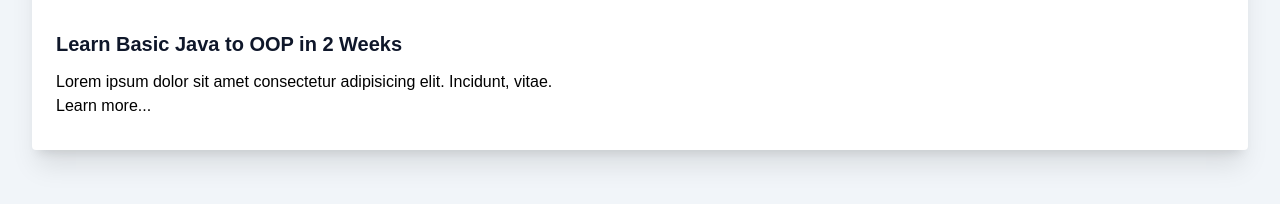
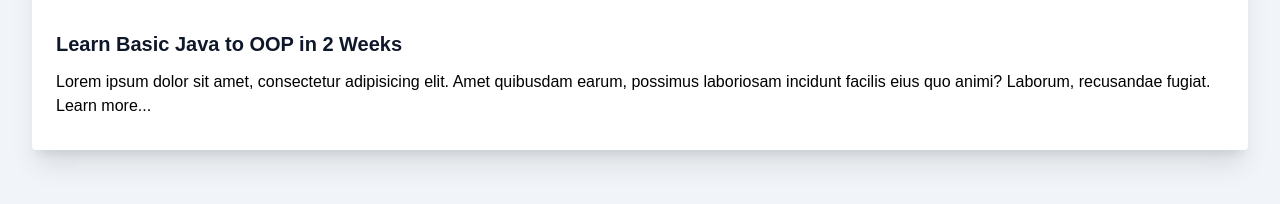
Before and after one commit to widhofaisal/portofolio-widhofaisal, a website: page index.html in a window 1280 px wide. Shown: the part 4130-4334 px from the top of the page. Drawn offline with Linux system fonts and the light colour scheme.

Commit message:
testing git on vscode

```diff
--- a/index.html
+++ b/index.html
@@ -284,7 +284,7 @@
 							<h3>
 								<a href="#" class="block mb-3 font-semibold text-xl text-dark hover:text-primary">Learn Basic Java to OOP in 2 Weeks</a>
 							</h3>
-							<p>Lorem ipsum dolor sit amet consectetur adipisicing elit. Incidunt, vitae.</p>
+							<p>Lorem ipsum dolor sit amet, consectetur adipisicing elit. Amet quibusdam earum, possimus laboriosam incidunt facilis eius quo animi? Laborum, recusandae fugiat.</p>
 							<a href="#">Learn more...</a>
 						</div>
 					</div>
```
